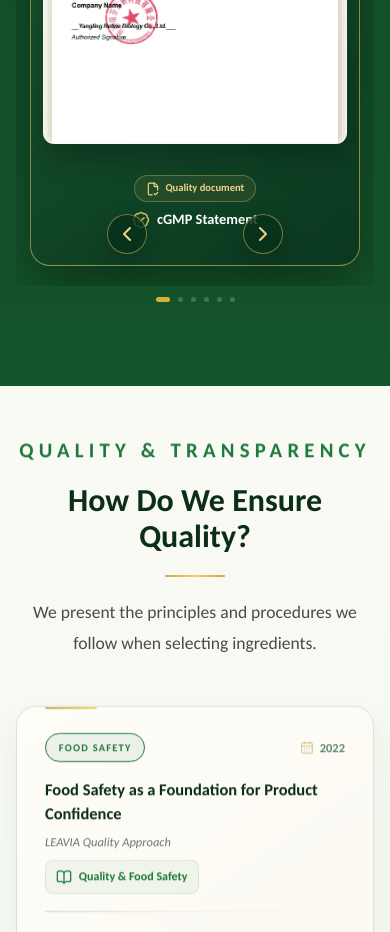
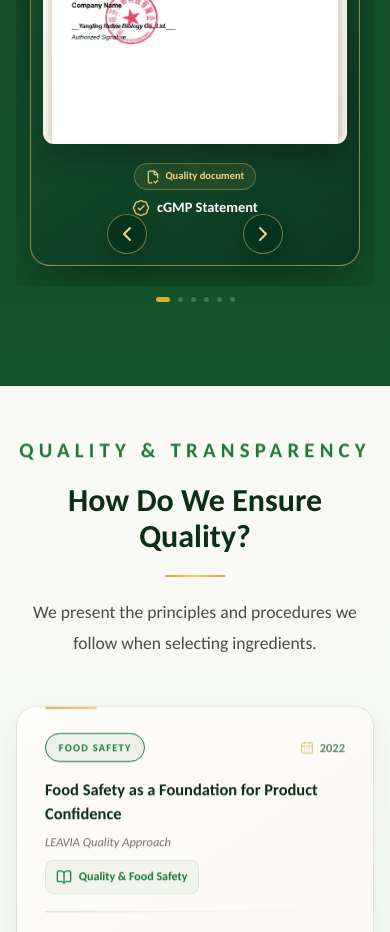
Before and after one commit to LeaviaSweetener/Leavia-Website, a React (Vite) app: page /research in a window 390 px wide. Shown: the part 2580-3512 px from the top of the page. Built offline with nearby package versions, Linux system fonts and the light colour scheme; no server answers; a web font is replaced by a local one.

Commit message:
Finalize mobile layout

```diff
--- a/src/components/CertCarousel/CertCarousel.css
+++ b/src/components/CertCarousel/CertCarousel.css
@@ -652,6 +652,10 @@
 
   .cert-carousel__arrow--previous { inset-inline-start: calc(50% - 88px); }
   .cert-carousel__arrow--next { inset-inline-end: calc(50% - 88px); }
+
+  .cert-carousel__card-info {
+    transform: translateY(-0.75rem);
+  }
 }
 
 @media (prefers-reduced-motion: reduce) {
```
